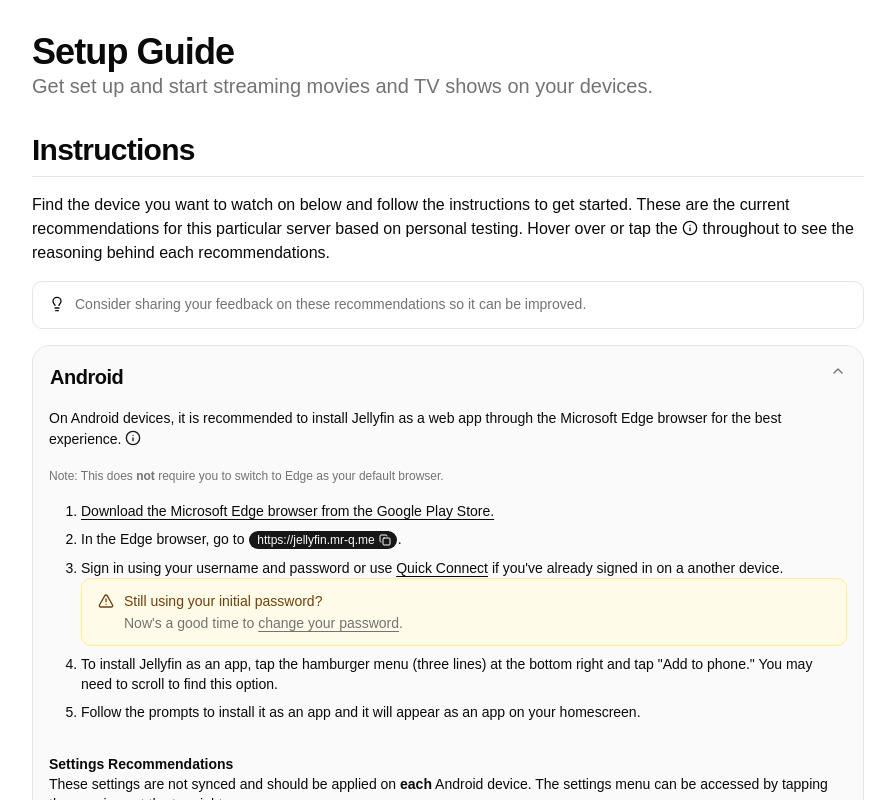
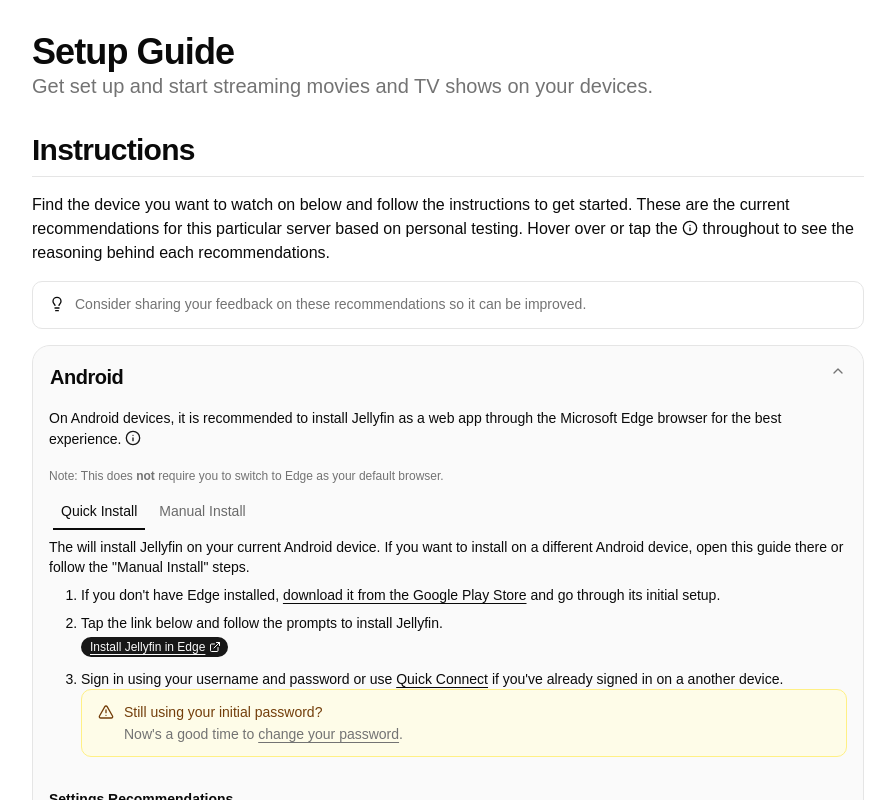
Before and after one commit to MrCapitalQ/SiteQ, a React (Vite) app: page /jellyfin/setup in a window 1280 px wide. Both pictures are taken after a click on the button "Android". Shown: the top 800 px of the page, without its empty margins (192-1087 px from the left). Built offline with nearby package versions, Linux system fonts and the light colour scheme.

Commit message:
Add Jellyfin quick install for Android and Windows.

```diff
--- a/package.json
+++ b/package.json
@@ -39,6 +39,7 @@
     "globals": "^16.5.0",
     "typescript": "~5.9.3",
     "typescript-eslint": "^8.46.4",
+    "user-agent-data-types": "^0.4.2",
     "vite": "^7.2.4"
   }
 }
--- /dev/null
+++ b/src/components/jellyfin/install-link-badge.tsx
@@ -0,0 +1,17 @@
+import { useDetectPlatform } from "@/hooks/use-detect-platform"
+import { ExternalLinkIcon } from "lucide-react"
+import { Link } from "react-router-dom"
+import { Badge } from "../ui/badge"
+
+export function InstallLinkBadge() {
+  const url = 'https://jellyfin.mr-q.me/web/install.html'
+  const platform = useDetectPlatform();
+
+  return (
+    <Badge className="my-1" render={
+      platform.isEdge
+        ? <Link to={url} target="_blank">Install Jellyfin <ExternalLinkIcon data-icon="inline-end" /></Link>
+        : <Link to={`microsoft-edge:${url}`} target="_blank">Install Jellyfin in Edge <ExternalLinkIcon data-icon="inline-end" /></Link>
+    } />
+  )
+}
--- a/src/components/jellyfin/setup.tsx
+++ b/src/components/jellyfin/setup.tsx
@@ -1,3 +1,4 @@
+import { useDetectPlatform } from "@/hooks/use-detect-platform";
 import { AlertTriangleIcon, InfoIcon, LightbulbIcon } from "lucide-react";
 import type { ReactNode } from "react";
 import { Link } from "react-router-dom";
@@ -6,7 +7,11 @@ import { Alert, AlertDescription, AlertTitle } from "../ui/alert";
 import { Button } from "../ui/button";
 import { Page } from "../ui/page";
 import { Popover, PopoverContent, PopoverTrigger } from "../ui/popover";
+import { Tabs, TabsContent, TabsList, TabsTrigger } from "../ui/tabs";
+import { InstallLinkBadge } from "./install-link-badge";
 import { ServerLinkBadge } from "./server-link-badge";
+
+const platform = useDetectPlatform();
 
 export function JellyfinSetup() {
   return (
@@ -61,11 +66,47 @@ export function JellyfinSetup() {
                 </small>
               </div>
 
-              <ol className="list-decimal ml-8 my-4 space-y-2">
-                <li className="text-pretty">
+              <Tabs defaultValue="quick" className="mt-2">
+                <TabsList variant="line">
+                  <TabsTrigger value="quick">Quick Install</TabsTrigger>
+                  <TabsTrigger value="manual">Manual Install</TabsTrigger>
+                </TabsList>
+                <TabsContent value="quick">
+                  The will install Jellyfin on your current Android device. If you want to install on a different
+                  Android device, open this guide there or follow the "Manual Install" steps.
+
+                  <ol className="list-decimal ml-8 mt-2 space-y-2">
+
+                    {
+                      !platform.isEdge &&
+                      <li className="text-pretty">If you don't have Edge installed,{" "}
                         <Link to="https://play.google.com/store/apps/details?id=com.microsoft.emmx">
-                    Download the Microsoft Edge browser from the Google Play Store.
+                          download it from the Google Play Store
                         </Link>
+                        {" "} and go through its initial setup.
+                      </li>
+                    }
+
+                    <li>
+                      <div>Tap the link below and follow the prompts to install Jellyfin.</div>
+                      <InstallLinkBadge />
+                    </li>
+                    <li>
+                      Sign in using your username and password or use{" "}
+                      <Link to="/jellyfin/security#quick-connect">Quick Connect</Link>
+                      {" "}if you've already signed in on a another device.
+
+                      <ChangePasswordWarning />
+                    </li>
+                  </ol>
+                </TabsContent>
+                <TabsContent value="manual">
+                  <ol className="list-decimal ml-8 space-y-2">
+                    <li className="text-pretty">If you don't have Edge installed,{" "}
+                      <Link to="https://play.google.com/store/apps/details?id=com.microsoft.emmx">
+                        download it from the Google Play Store
+                      </Link>
+                      {" "} and go through its initial setup.
                     </li>
                     <li>
                       In the Edge browser, go to <ServerLinkBadge />.
@@ -85,6 +126,8 @@ export function JellyfinSetup() {
                       Follow the prompts to install it as an app and it will appear as an app on your homescreen.
                     </li>
                   </ol>
+                </TabsContent>
+              </Tabs>
 
               <div className="font-bold mt-8">Settings Recommendations</div>
               These settings are not synced and should be applied on <b>each</b> Android device. The settings menu can
@@ -294,7 +337,31 @@ export function JellyfinSetup() {
                 Note: This does <b>not</b> require you to switch to Edge as your default browser.
               </small>
 
-              <ol className="list-decimal ml-8 my-4 space-y-2">
+              <Tabs defaultValue="quick" className="mt-2">
+                <TabsList variant="line">
+                  <TabsTrigger value="quick">Quick Install</TabsTrigger>
+                  <TabsTrigger value="manual">Manual Install</TabsTrigger>
+                </TabsList>
+                <TabsContent value="quick">
+                  This will install Jellyfin on your current Windows device. If you want to install on a different
+                  Windows device, open this guide there or follow the "Manual Install" steps.
+
+                  <ol className="list-decimal ml-8 mt-2 space-y-2">
+                    <li>
+                      <div>Click the link below and follow the prompts to install Jellyfin.</div>
+                      <InstallLinkBadge />
+                    </li>
+                    <li>
+                      Sign in using your username and password or use{" "}
+                      <Link to="/jellyfin/security#quick-connect">Quick Connect</Link>
+                      {" "}if you've already signed in on a another device.
+
+                      <ChangePasswordWarning />
+                    </li>
+                  </ol>
+                </TabsContent>
+                <TabsContent value="manual">
+                  <ol className="list-decimal ml-8 space-y-2">
                     <li>
                       In the Edge browser, go to <ServerLinkBadge />.
                     </li>
@@ -311,6 +378,8 @@ export function JellyfinSetup() {
                     </li>
                     <li>Follow the prompts to install the app and it will appear in your list of apps.</li>
                   </ol>
+                </TabsContent>
+              </Tabs>
             </AccordionContent>
           </AccordionItem>
           <AccordionItem value="mac">
--- /dev/null
+++ b/src/components/ui/tabs.tsx
@@ -0,0 +1,80 @@
+import { Tabs as TabsPrimitive } from "@base-ui/react/tabs"
+import { cva, type VariantProps } from "class-variance-authority"
+
+import { cn } from "@/lib/utils"
+
+function Tabs({
+  className,
+  orientation = "horizontal",
+  ...props
+}: TabsPrimitive.Root.Props) {
+  return (
+    <TabsPrimitive.Root
+      data-slot="tabs"
+      data-orientation={orientation}
+      className={cn(
+        "gap-2 group/tabs flex data-horizontal:flex-col",
+        className
+      )}
+      {...props}
+    />
+  )
+}
+
+const tabsListVariants = cva(
+  "rounded-4xl p-[3px] group-data-horizontal/tabs:h-9 group-data-vertical/tabs:rounded-2xl data-[variant=line]:rounded-none group/tabs-list text-muted-foreground inline-flex w-fit items-center justify-center group-data-vertical/tabs:h-fit group-data-vertical/tabs:flex-col",
+  {
+    variants: {
+      variant: {
+        default: "bg-muted",
+        line: "gap-1 bg-transparent",
+      },
+    },
+    defaultVariants: {
+      variant: "default",
+    },
+  }
+)
+
+function TabsList({
+  className,
+  variant = "default",
+  ...props
+}: TabsPrimitive.List.Props & VariantProps<typeof tabsListVariants>) {
+  return (
+    <TabsPrimitive.List
+      data-slot="tabs-list"
+      data-variant={variant}
+      className={cn(tabsListVariants({ variant }), className)}
+      {...props}
+    />
+  )
+}
+
+function TabsTrigger({ className, ...props }: TabsPrimitive.Tab.Props) {
+  return (
+    <TabsPrimitive.Tab
+      data-slot="tabs-trigger"
+      className={cn(
+        "gap-1.5 rounded-xl border border-transparent px-2 py-1 text-sm font-medium group-data-vertical/tabs:px-2.5 group-data-vertical/tabs:py-1.5 [&_svg:not([class*='size-'])]:size-4 focus-visible:border-ring focus-visible:ring-ring/50 focus-visible:outline-ring text-foreground/60 hover:text-foreground dark:text-muted-foreground dark:hover:text-foreground relative inline-flex h-[calc(100%-1px)] flex-1 items-center justify-center whitespace-nowrap transition-all group-data-vertical/tabs:w-full group-data-vertical/tabs:justify-start focus-visible:ring-[3px] focus-visible:outline-1 disabled:pointer-events-none disabled:opacity-50 aria-disabled:pointer-events-none aria-disabled:opacity-50 [&_svg]:pointer-events-none [&_svg]:shrink-0",
+        "group-data-[variant=line]/tabs-list:bg-transparent group-data-[variant=line]/tabs-list:data-active:bg-transparent dark:group-data-[variant=line]/tabs-list:data-active:border-transparent dark:group-data-[variant=line]/tabs-list:data-active:bg-transparent",
+        "data-active:bg-background dark:data-active:text-foreground dark:data-active:border-input dark:data-active:bg-input/30 data-active:text-foreground",
+        "after:bg-foreground after:absolute after:opacity-0 after:transition-opacity group-data-horizontal/tabs:after:inset-x-0 group-data-horizontal/tabs:after:bottom-[-5px] group-data-horizontal/tabs:after:h-0.5 group-data-vertical/tabs:after:inset-y-0 group-data-vertical/tabs:after:-right-1 group-data-vertical/tabs:after:w-0.5 group-data-[variant=line]/tabs-list:data-active:after:opacity-100",
+        className
+      )}
+      {...props}
+    />
+  )
+}
+
+function TabsContent({ className, ...props }: TabsPrimitive.Panel.Props) {
+  return (
+    <TabsPrimitive.Panel
+      data-slot="tabs-content"
+      className={cn("text-sm flex-1 outline-none", className)}
+      {...props}
+    />
+  )
+}
+
+export { Tabs, TabsList, TabsTrigger, TabsContent, tabsListVariants }
--- /dev/null
+++ b/src/hooks/use-detect-platform.ts
@@ -0,0 +1,13 @@
+/// <reference types="user-agent-data-types" />
+
+export function useDetectPlatform(): { isEdge: boolean, platform?: string } {
+  let isEdge = false;
+  const userAgentData = navigator.userAgentData;
+  for (const brandVersionPair of userAgentData?.brands ?? []) {
+    if (brandVersionPair.brand == "Microsoft Edge") {
+      isEdge = true;
+      break;
+    }
+  }
+  return { isEdge: isEdge, platform: userAgentData?.platform };
+}
```
Also changed, not shown: 1 other file (tests, documents, lock files or other folders). Lines whose indentation alone changed are shown as unchanged.
